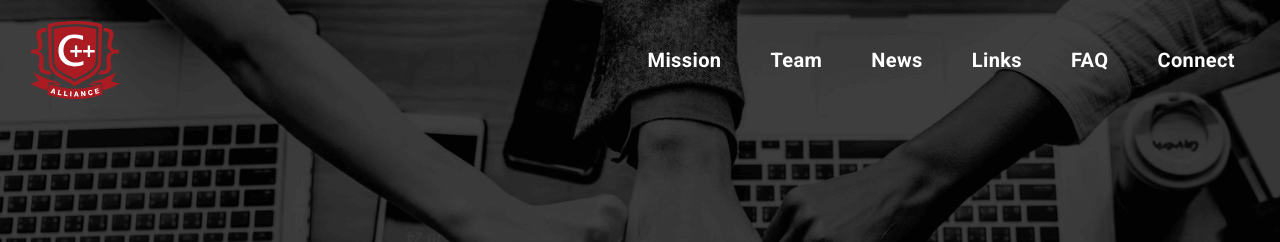
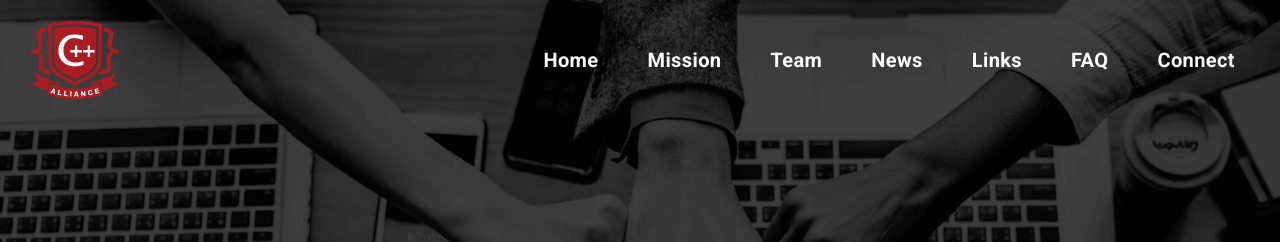
Before and after one commit to AlchemyInteractive/cpp-alliance, a Jekyll site: the page built from index.html, in a window 1280 px wide. Shown: the top 242 px of the page. Built offline with Jekyll 4.4.1, drawn with Linux system fonts in a browser that asks for light colours.

Commit message:
adds home link to nav

```diff
--- a/_layouts/default.html
+++ b/_layouts/default.html
@@ -27,6 +27,7 @@ type: website
       <span class='hamburger-line'></span>
     </div>
     <div class='nav-items' id='nav-items'>
+      <div class="nav-item"><a class="nav-link" href="{{ site.baseurl }}/">Home</a></div>
       <div class="nav-item"><a class="nav-link" href="{{ site.baseurl }}/#mission">Mission</a></div>
       <div class="nav-item"><a class="nav-link" href="{{ site.baseurl }}/#team">Team</a></div>
       <div class="nav-item"><a class="nav-link" href="{{ site.baseurl }}/#news">News</a></div>
--- a/_sass/modules/navigation.scss
+++ b/_sass/modules/navigation.scss
@@ -120,7 +120,7 @@
   }
 
   .nav-item {
-    padding-top: 50px;
+    padding-top: $spacing--xxl;
 
     @include breakpoint($desktop-small) {
       padding-top: 0;
@@ -135,7 +135,7 @@
     font-weight: 700;
     color: $color--white;
     line-height: 1;
-    font-size: 1.938rem; /* 31px */
+    font-size: 1.5rem;
     letter-spacing: 0.02em;
 
     @include breakpoint($desktop-small) {
```
